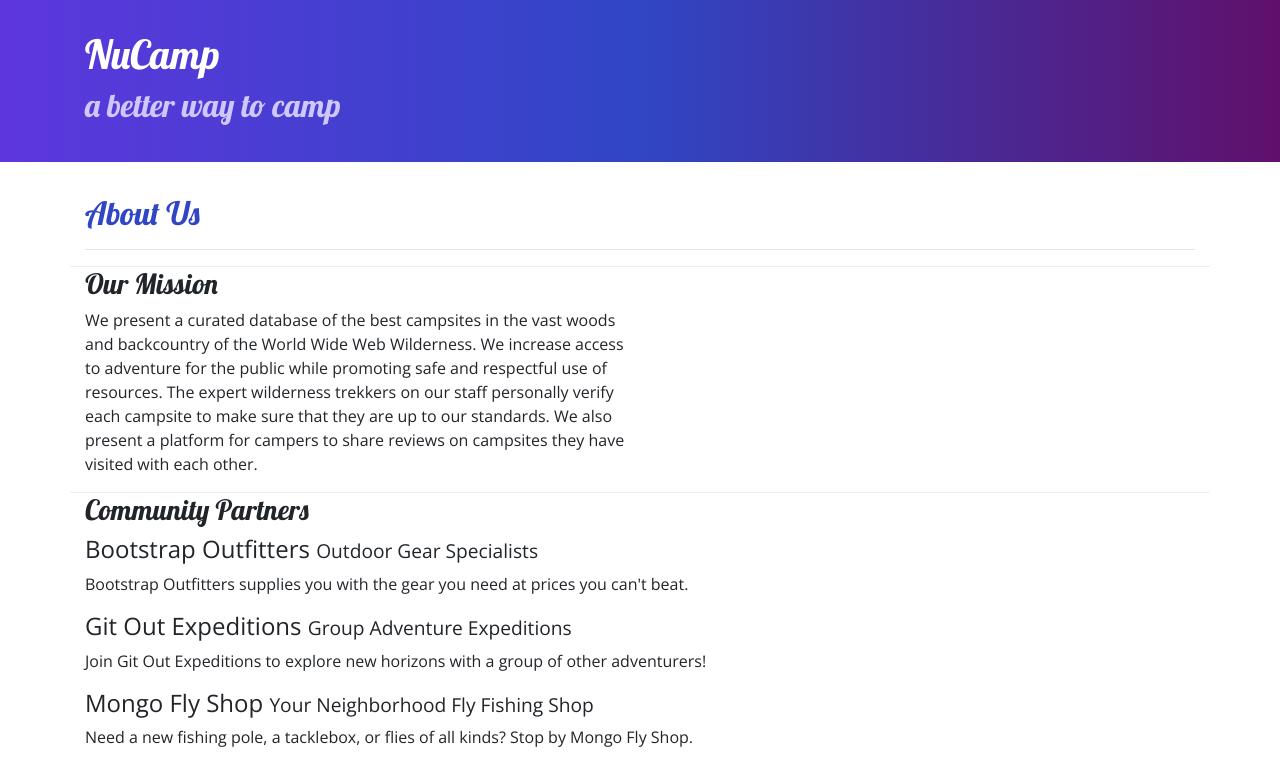
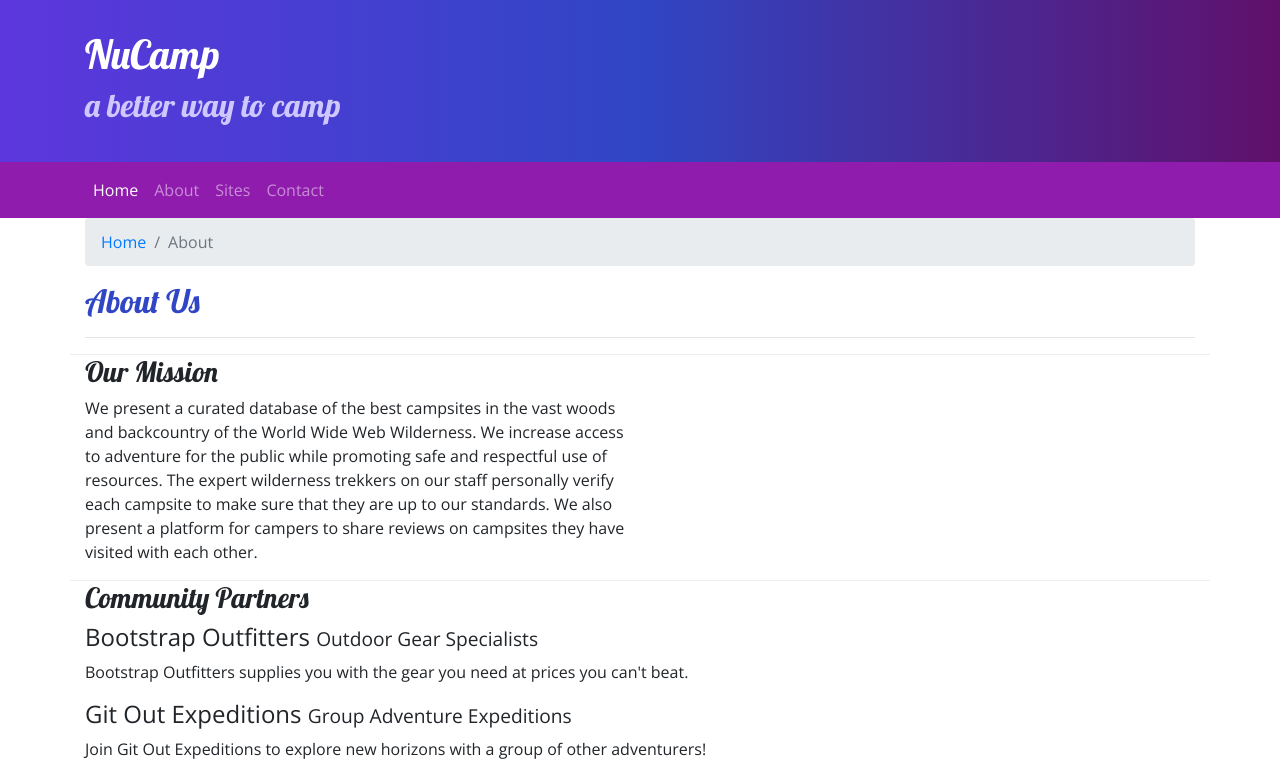
Before and after one commit to CodingGakusei/git-test, a website: page aboutus.html in a window 1280 px wide. Shown: the top 764 px of the page. Drawn offline with nearby package versions, Linux system fonts and the light colour scheme.

Commit message:
Navbar and Breadcrumbs

```diff
--- a/aboutus.html
+++ b/aboutus.html
@@ -27,9 +27,29 @@
         </div>
     </header>
 
+    <nav class="navbar navbar-expand-sm navbar-dark sticky-top">
+        <div class="container">
+            <button class="navbar-toggler ml-auto" type="button" data-toggle="collapse" data-target="#nucampNavbar">
+                <span class="navbar-toggler-icon"></span>
+            </button>
+            <div class="collaspe navbar-collapse" id="nucampNavbar">
+                <ul class="navbar-nav">
+                    <li class="nav-item active"><a class="nav-link" href="index.html">Home</a></li>
+                    <li class="nav-item"><a class="nav-link" href="#">About</a></li>
+                    <li class="nav-item"><a class="nav-link" href="#">Sites</a></li>
+                    <li class="nav-item"><a class="nav-link" href="#">Contact</a></li>
+                </ul>
+            </div>
+        </div>
+    </nav>
+
     <div class="container">
         <div class="row">
             <div class="col-12">
+                <ol class="breadcrumb">
+                    <li class="breadcrumb-item"><a href="index.html">Home</a></li>
+                    <li class="breadcrumb-item active">About</li>
+                </ol>
                 <h2>About Us</h2>
                 <hr />
             </div>
--- a/css/styles.css
+++ b/css/styles.css
@@ -20,6 +20,7 @@ footer {
 }
 
 .jumbotron {
+    margin: 0;
     padding: 30px;
     background-image: linear-gradient(to right, #5D37DD, #3046C5, #60106B);
     color: white;
@@ -30,3 +31,7 @@ footer {
     border-top: 1px ridge;
     min-height: 200px;
 }
+
+.navbar {
+    background-color: #901CAD;
+}
```
Also changed, not shown: index.html (+16 -0 lines).
